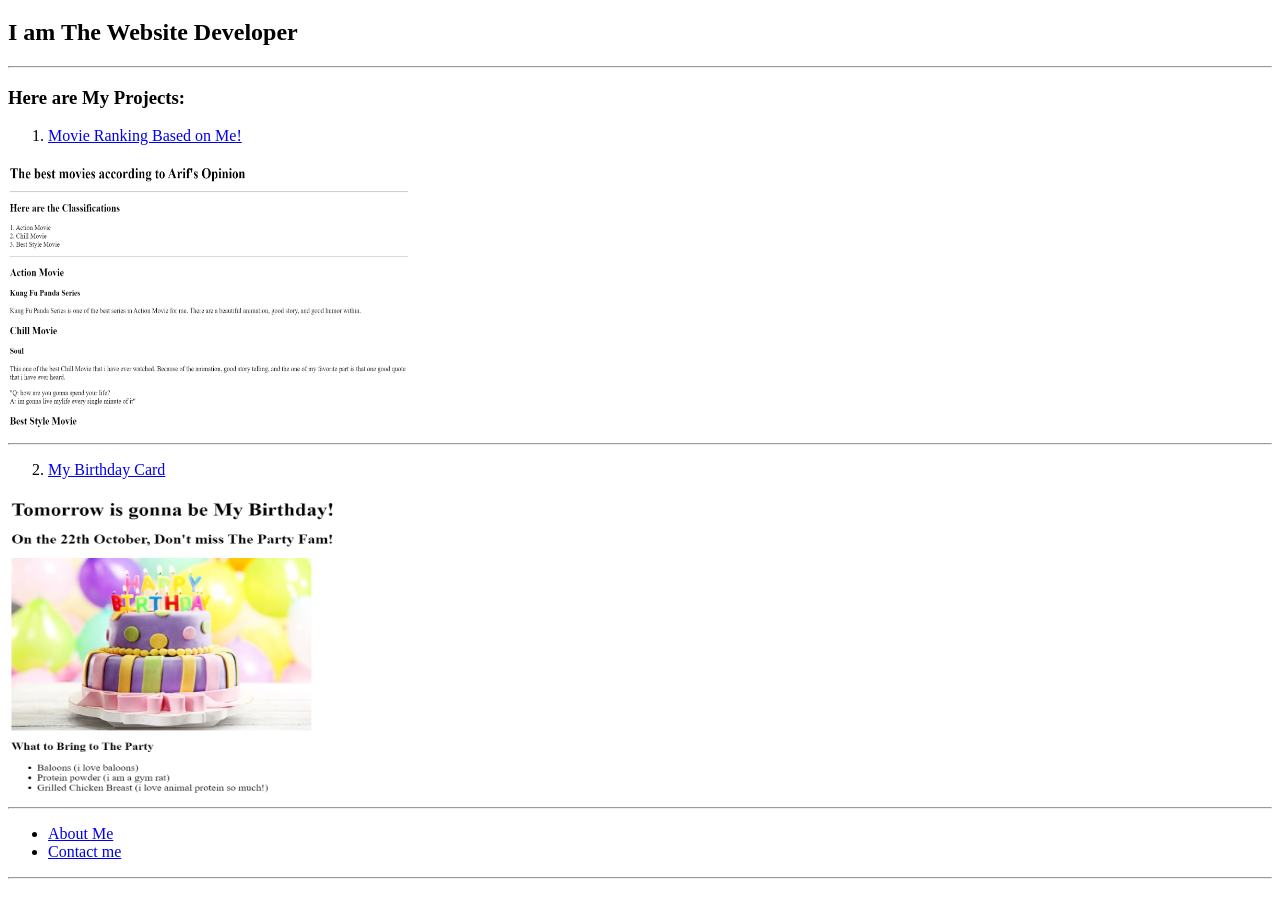
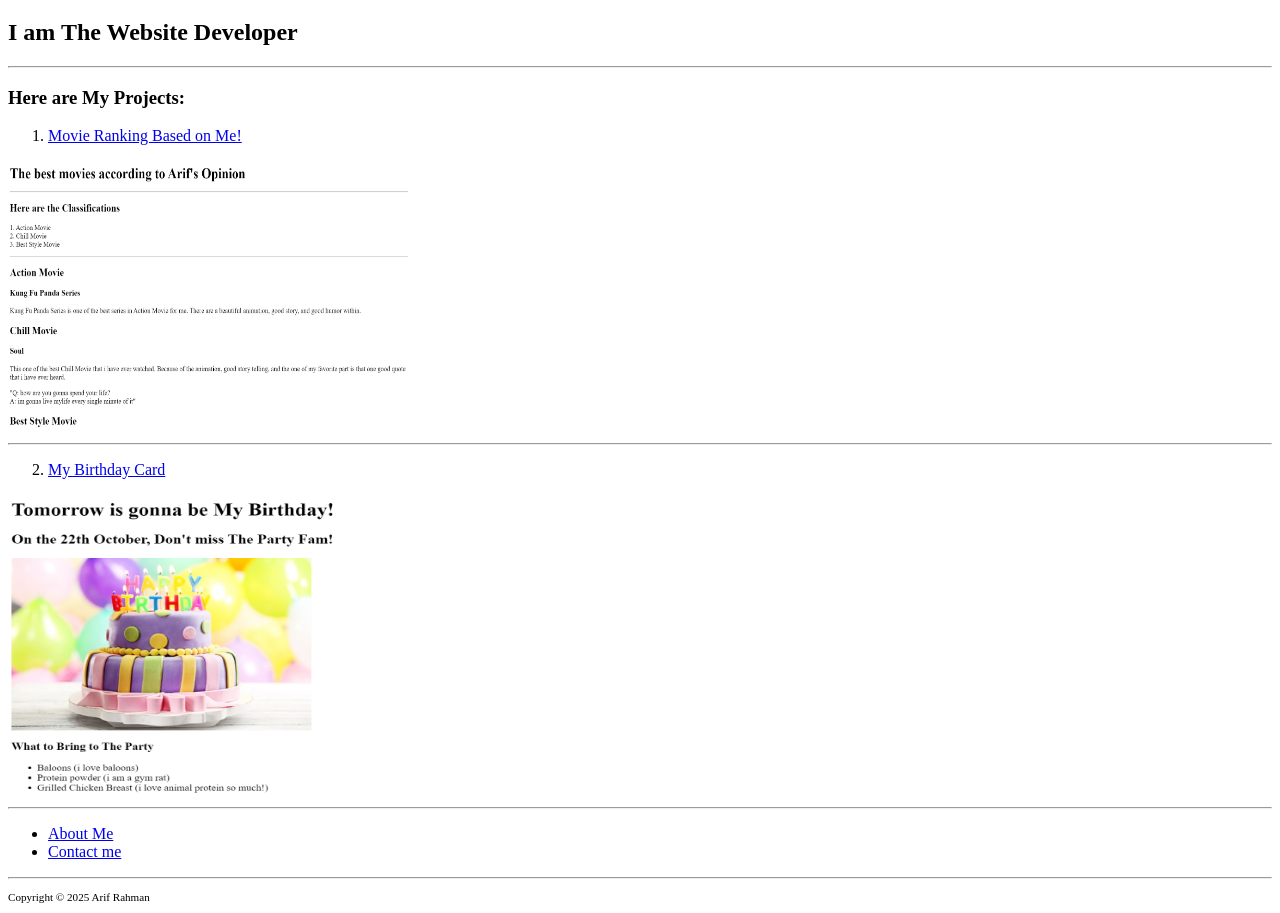
Before and after one commit to ariffrahmnn/html-portofolio, a plain HTML site: page index.html in a window 1280 px wide. Shown: the part 61-974 px from the top of the page. Before the commit the page ends 948 px from the top, so only its background shows below. Drawn offline with Linux system fonts and the light colour scheme.

Commit message:
index.html

```diff
--- a/index.html
+++ b/index.html
@@ -40,5 +40,13 @@
 
     <hr />
 
+     <footer>
+        <small>
+            <small>
+                Copyright © 2025 Arif Rahman
+              </small>
+        </small>
+    </footer>
+
 </body>
 </html>
```
